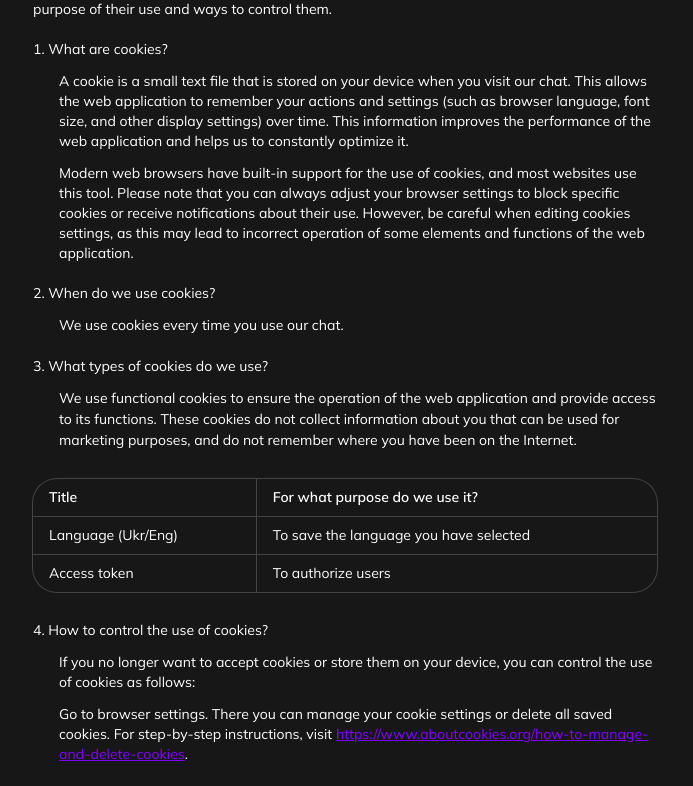
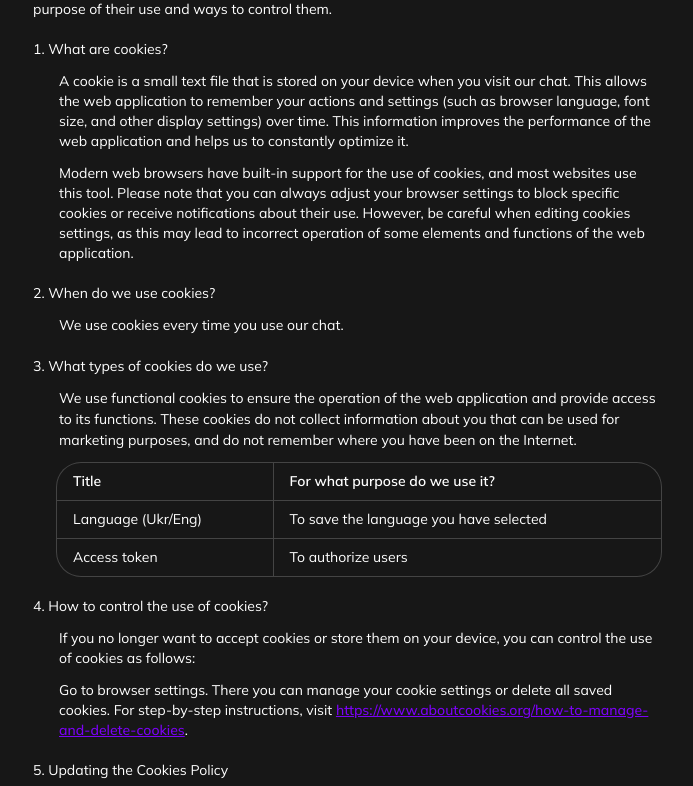
Before and after one commit to kpovel/tereveni-chat, a Next.js app: page /en/cookies-policy in a window 1280 px wide. Shown: the part 385-1171 px from the top of the page, without its empty margins (295-988 px from the left). Built offline with nearby package versions, Linux system fonts and the light colour scheme.

Commit message:
fix: fix table size

```diff
--- a/mdx-components.tsx
+++ b/mdx-components.tsx
@@ -44,7 +44,7 @@ export function useMDXComponents(components: MDXComponents): MDXComponents {
     },
     table: ({ children }) => {
       return (
-        <table className="border-collapse rounded-[24px] border-hidden leading-normal shadow-[0_0_0_1px_#444444]">
+        <table className="border-collapse rounded-[24px] border-hidden leading-normal shadow-[0_0_0_1px_#444444] ml-6 mt-3 mb-5 w-[calc(100%-20px)]">
           {children}
         </table>
       );
```
